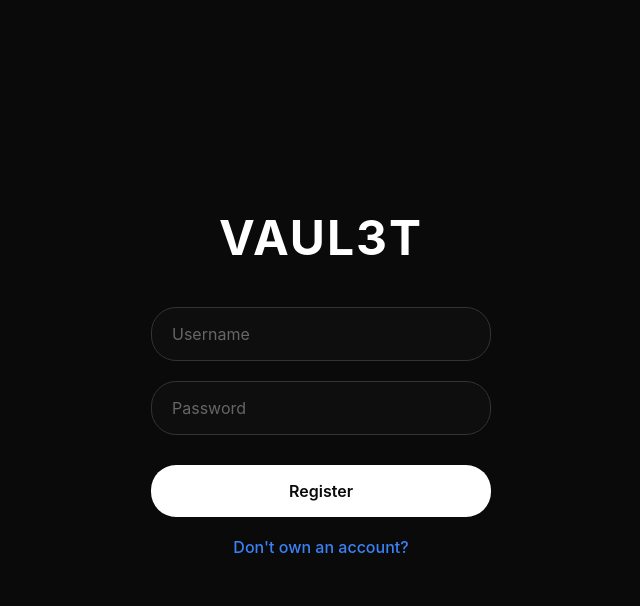
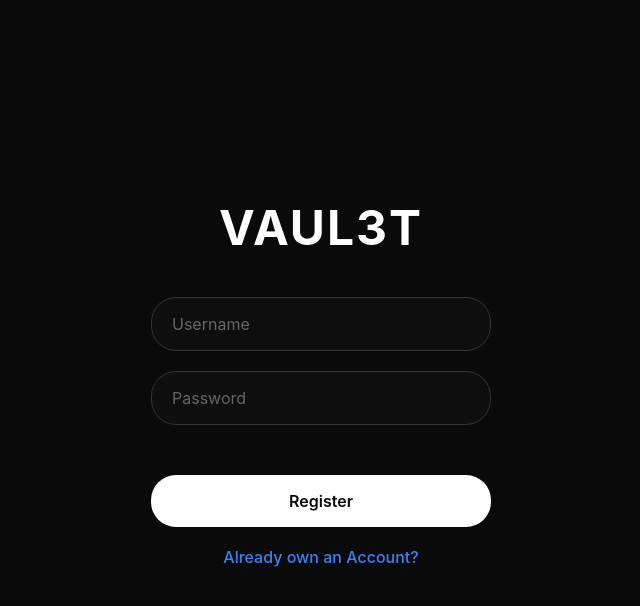
Before and after one commit to osintlarp/main, a Flask app: page /register in a window 1280 px wide. Shown: the top 606 px of the page, without its empty margins (319-959 px from the left). Run offline with Flask 3, Linux system fonts and the light colour scheme; parts of the project's set-up code (start-up, migrations or seed data) failed here and were passed over; some libraries are stand-ins or nearby versions.

Commit message:
Update register.html

```diff
--- a/templates/register.html
+++ b/templates/register.html
@@ -22,6 +22,7 @@ body {background-color:#0a0a0a;color:#fff;display:flex;justify-content:center;al
 .register-input {width:100%;padding:16px 20px;margin-bottom:20px;background-color:rgba(15,15,15,0.8);border:1px solid #333;border-radius:25px;color:#fff;font-size:16px;transition:all 0.3s ease;}
 .register-input:focus {outline:none;border-color:#3b82f6;box-shadow:0 0 0 3px rgba(59,130,246,0.1);}
 .register-input::placeholder {color:#666;}
+.cf-turnstile {margin-bottom:20px;display:flex;justify-content:flex-end;}
 .register-button {width:100%;padding:16px;background-color:#fff;color:#0a0a0a;border:none;border-radius:25px;font-size:16px;font-weight:600;cursor:pointer;transition:all 0.3s ease;margin-top:10px;}
 .register-button:hover {background-color:#f0f0f0;transform:translateY(-2px);box-shadow:0 5px 15px rgba(255,255,255,0.1);}
 .register-button:active {transform:translateY(0);}
@@ -29,7 +30,7 @@ body {background-color:#0a0a0a;color:#fff;display:flex;justify-content:center;al
 .register-link {text-align:center;margin-top:20px;}
 .register-link a {color:#3b82f6;text-decoration:none;font-weight:500;}
 .register-link a:hover {text-decoration:underline;}
-@media(max-width:480px){.register-container{padding:30px 20px;}.register-title{font-size:40px;}}
+@media(max-width:480px){.register-container{padding:30px 20px;}.register-title{font-size:40px;}.cf-turnstile{justify-content:center;}}
 </style>
 <script src="https://challenges.cloudflare.com/turnstile/v0/api.js" async defer></script>
 </head>
@@ -41,7 +42,7 @@ body {background-color:#0a0a0a;color:#fff;display:flex;justify-content:center;al
 <input type="password" class="register-input" placeholder="Password" id="password" required>
 <div class="cf-turnstile" data-sitekey="0x4AAAAAAB-oyQPEAwnki5CC" data-theme="dark" id="cf-turnstile-widget"></div>
 <button type="submit" class="register-button">Register</button>
-<div class="register-link"><a href="/register">Don't own an account?</a></div>
+<div class="register-link"><a href="/login">Already own an Account?</a></div>
 <div class="error-message" id="errorMessage"></div>
 </form>
 </div>
```
